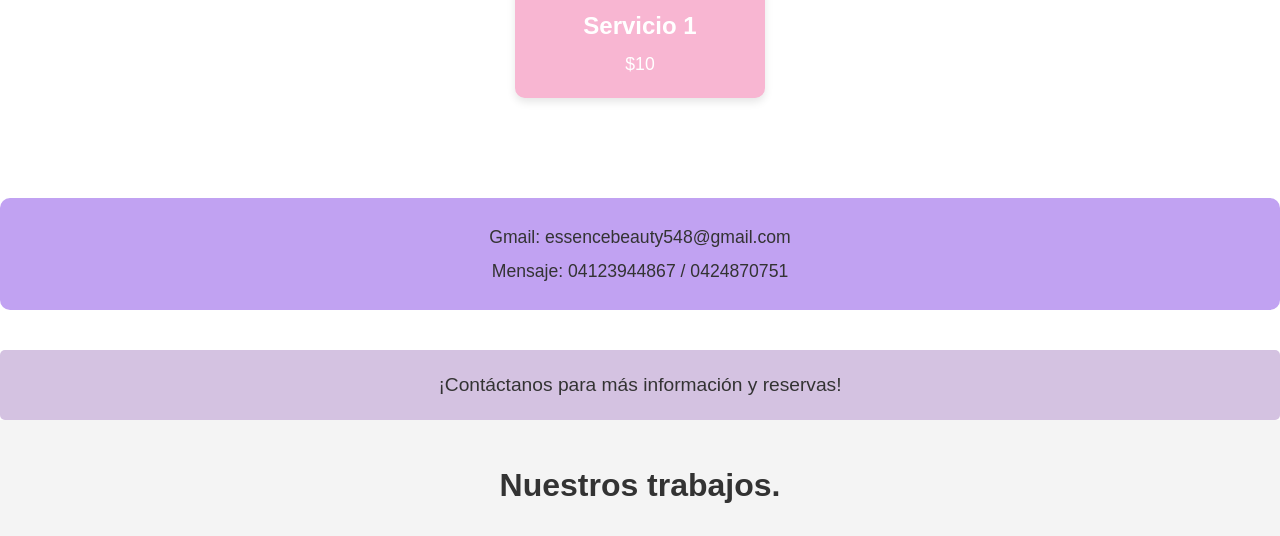
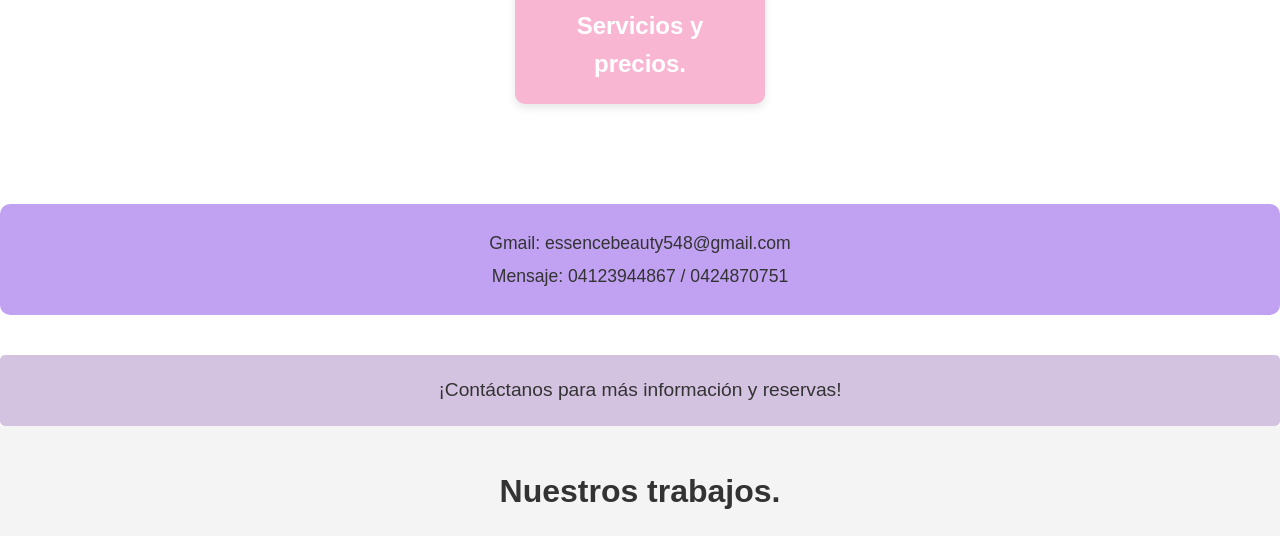
Before and after one commit to essencebeauty548-debug/Esscensebeauty.github.io, a plain HTML site: page index.html in a window 1280 px wide. Shown: the part 1236-1772 px from the top of the page. Drawn offline with Linux system fonts and the light colour scheme; grey boxes are pictures that could not be loaded.

Commit message:
Update index.html

```diff
--- a/index.html
+++ b/index.html
@@ -216,8 +216,7 @@
         <!-- Solo mostrar Servicio 1 -->
         <div class="price-card">
             <img src="https://media.discordapp.net/attachments/1402428849559568416/1404857254871695480/d6bc8371-4b2d-46c7-9c98-7418301a9a19.jpg?ex=689cb6c6&is=689b6546&hm=ea114ff21b1f7d64d3922d84bf32d95c145ab7058c09c0cd46c995038849b8c5&" alt="Servicio 1">
-            <h3>Servicio 1</h3>
-            <p>$10</p>
+            <h3>Servicios y precios.</h3>
         </div>
     </div>
 
```
